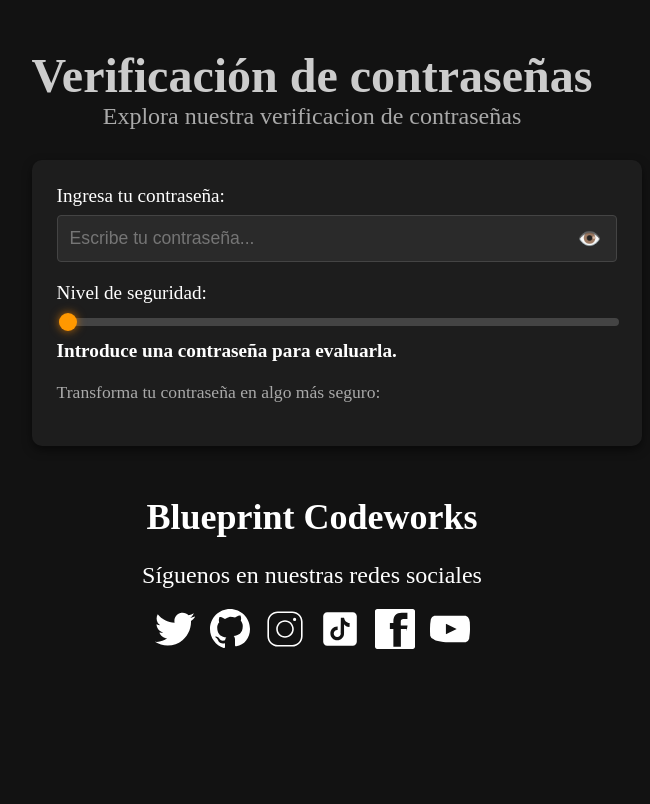
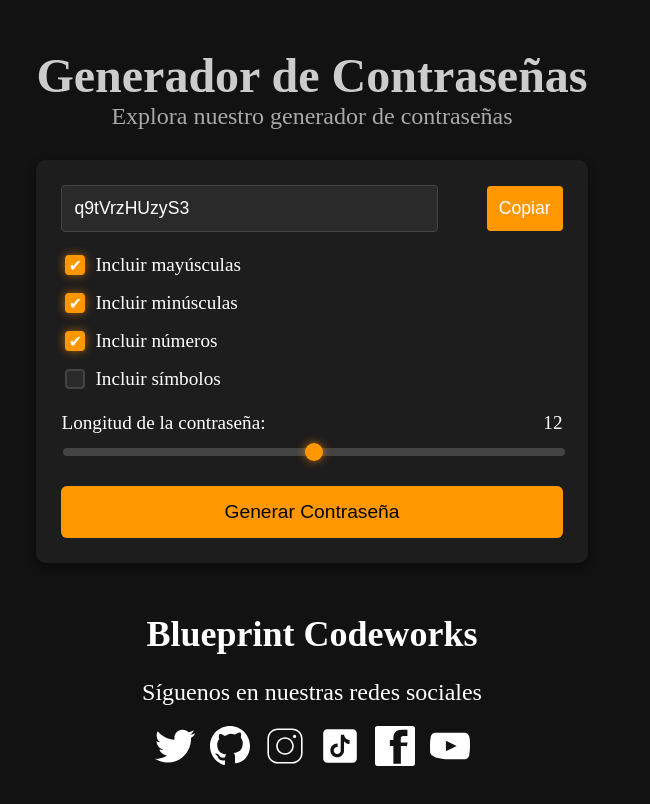
Before and after one commit to Blueprint-Codeworks/Generador-de-contrase-as-1-Nativo, a plain HTML site: page index.html in a window 1280 px wide. Shown: the whole page, without its empty margins (328-978 px from the left). Drawn offline with Linux system fonts and the light colour scheme.

Commit message:
Generador de contraseñas Nativo update

```diff
--- a/index.html
+++ b/index.html
@@ -16,57 +16,50 @@
     <div class="cards-page">
       <div class="container">
         <!-- Título Principal -->
-
         <div class="containerTitle text-center my-5">
-          <h1 class="main-title">Verificación de contraseñas</h1>
+          <h1 class="main-title">Generador de Contraseñas</h1>
           <p class="subtitle text-lg text-gray-600">
-            Explora nuestra verificacion de contraseñas
+            Explora nuestro generador de contraseñas
           </p>
         </div>
         <div class="container">
-
           <div class="card">
-            <div class="password-input-container">
-              <label for="passwordInput" class="label-range">Ingresa tu contraseña:</label>
-              <div class="password-wrapper">
-                <input
-                  type="password"
-                  id="passwordInput"
-                  class="customInput password-input"
-                  placeholder="Escribe tu contraseña..."
-                />
-                <button type="button" id="togglePassword" class="toggle-password">
-                  👁️
-                </button>
-              </div>
+            <div class="password-output-container">
+              <input
+                type="text"
+                id="passwordOutput"
+                class="customInput password-output"
+                readonly
+                placeholder="Tu contraseña aparecerá aquí"
+              />
+              <button class="copy-button" id="copyButton">Copiar</button>
             </div>
 
-            <div class="password-strength-container">
-              <label for="passwordStrength" class="label-range">Nivel de seguridad:</label>
-              <input
-                type="range"
-                id="passwordStrength"
-                min="0"
-                max="100"
-                value="0"
-                class="range-input"
-                disabled
-              />
-              <p id="passwordFeedback" class="password-feedback">Introduce una contraseña para evaluarla.</p>
-            </div>
+            <div class="options-container">
+                <label><input type="checkbox" id="includeUppercase" checked /> Incluir mayúsculas</label>
+                <label><input type="checkbox" id="includeLowercase" checked /> Incluir minúsculas</label>
+                <label><input type="checkbox" id="includeNumbers" checked /> Incluir números</label>
+                <label><input type="checkbox" id="includeSymbols" /> Incluir símbolos</label>
+              </div>
 
-            <div class="password-improvement-container">
-              <p id="passwordImprovement" class="password-improvement"></p>
-              <p class="password-examples">Transforma tu contraseña en algo más seguro:</p>
-              <ul id="passwordExamplesList">
-                <!-- Ejemplos generados automáticamente aparecerán aquí -->
-              </ul>
-            </div>
+            <label for="passwordLength" class="label-range"
+              >Longitud de la contraseña:
+              <span id="passwordLengthValue">12</span></label
+            >
+            <input
+              type="range"
+              id="passwordLength"
+              min="4"
+              max="20"
+              value="12"
+              class="range-input"
+            />
+
+            <button class="generate-button" id="generateButton">
+              Generar Contraseña
+            </button>
           </div>
         </div>
-
-
-
 
         <!-- Sección de redes sociales -->
         <div class="social-section">
--- a/scripts.js
+++ b/scripts.js
@@ -1,117 +1,70 @@
 document.addEventListener('DOMContentLoaded', () => {
-    const passwordInput = document.getElementById('passwordInput');
-    const passwordStrength = document.getElementById('passwordStrength');
-    const passwordFeedback = document.getElementById('passwordFeedback');
-    const passwordImprovement = document.getElementById('passwordImprovement');
-    const passwordExamplesList = document.getElementById('passwordExamplesList');
-    const togglePassword = document.getElementById('togglePassword');
+    const passwordOutput = document.getElementById('passwordOutput');
+    const copyButton = document.getElementById('copyButton');
+    const generateButton = document.getElementById('generateButton');
+    const passwordLength = document.getElementById('passwordLength');
+    const passwordLengthValue = document.getElementById('passwordLengthValue');
+    const errorMessage = document.createElement('p'); // Mensaje de error
 
-    // Mostrar/ocultar contraseña
-    togglePassword.addEventListener('click', () => {
-      if (passwordInput.type === 'password') {
-        passwordInput.type = 'text';
-        togglePassword.innerHTML = `
-      <svg xmlns="http://www.w3.org/2000/svg" xmlns:xlink="http://www.w3.org/1999/xlink" version="1.1" viewBox="0 0 509.319 509.319" style="enable-background:new 0 0 509.319 509.319;" xml:space="preserve" width="24" height="24">
-        <g>
-          <path d="M488.942,188.222L488.942,188.222c-16.507-24.031-36.159-45.743-58.432-64.555l60.096-60.075   c12.135-12.848,11.558-33.101-1.29-45.236c-12.346-11.661-31.65-11.647-43.979,0.031l-69.248,69.269   c-37.697-18.837-79.311-28.5-121.451-28.203C159.882,60.36,71.893,108.716,20.334,188.222c-27.112,39.874-27.112,92.264,0,132.139   c16.507,24.031,36.159,45.743,58.432,64.555L18.67,445.054c-12.501,12.501-12.501,32.769,0,45.269   c12.501,12.501,32.769,12.501,45.269,0l69.248-69.269c37.697,18.837,79.311,28.5,121.451,28.203   c94.756-0.905,182.745-49.262,234.304-128.768C516.112,280.586,516.112,228.125,488.942,188.222z M73.113,284.222   c-12.285-18.016-12.285-41.717,0-59.733C112.451,162.079,180.866,124,254.638,123.454c24.861-0.121,49.543,4.215,72.875,12.8   l-39.552,39.531c-43.381-18.416-93.478,1.823-111.893,45.204c-9.046,21.309-9.046,45.38,0,66.689l-51.989,52.011   C104.466,323.794,87.295,305.106,73.113,284.222z M436.163,284.222c-39.339,62.41-107.754,100.489-181.525,101.035   c-24.861,0.121-49.543-4.215-72.875-12.8l39.552-39.552c43.381,18.416,93.478-1.823,111.893-45.204   c9.046-21.309,9.046-45.38,0-66.689l51.989-51.989c19.612,15.895,36.783,34.583,50.965,55.467   C448.448,242.505,448.448,266.206,436.163,284.222L436.163,284.222z"/>
-        </g>
-      </svg>
-    `; // Ojo con una X
-      } else {
-        passwordInput.type = 'password';
-        togglePassword.textContent = '👁️'; // Ojo normal
-      }
+    const includeUppercase = document.getElementById('includeUppercase');
+    const includeLowercase = document.getElementById('includeLowercase');
+    const includeNumbers = document.getElementById('includeNumbers');
+    const includeSymbols = document.getElementById('includeSymbols');
+
+    const UPPERCASE_CHARS = 'ABCDEFGHIJKLMNOPQRSTUVWXYZ';
+    const LOWERCASE_CHARS = 'abcdefghijklmnopqrstuvwxyz';
+    const NUMBER_CHARS = '0123456789';
+    const SYMBOL_CHARS = '!@#$%^&*()_+[]{}<>?,./';
+
+    // Mensaje de error personalizado
+    errorMessage.textContent = 'Por favor, selecciona al menos una opción para generar la contraseña.';
+    errorMessage.style.color = 'red';
+    errorMessage.style.display = 'none'; // Oculto por defecto
+    generateButton.parentElement.appendChild(errorMessage); // Añadir el mensaje debajo del botón
+
+    function generatePassword() {
+        let chars = '';
+        if (includeUppercase.checked) chars += UPPERCASE_CHARS;
+        if (includeLowercase.checked) chars += LOWERCASE_CHARS;
+        if (includeNumbers.checked) chars += NUMBER_CHARS;
+        if (includeSymbols.checked) chars += SYMBOL_CHARS;
+
+        if (!chars) { // Si no hay ninguna opción marcada
+            errorMessage.style.display = 'block'; // Mostrar el mensaje de error
+            passwordOutput.value = ''; // Limpiar el campo de contraseña
+            return;
+        }
+
+        errorMessage.style.display = 'none'; // Ocultar el mensaje de error si todo está bien
+
+        const length = parseInt(passwordLength.value);
+        let password = '';
+        for (let i = 0; i < length; i++) {
+            const randomIndex = Math.floor(Math.random() * chars.length);
+            password += chars[randomIndex];
+        }
+        passwordOutput.value = password;
+    }
+
+    // Actualiza la longitud visualmente
+    passwordLength.addEventListener('input', () => {
+        passwordLengthValue.textContent = passwordLength.value;
     });
 
-    // Evaluar la fuerza de la contraseña
-    passwordInput.addEventListener('input', () => {
-      const password = passwordInput.value;
-      const strength = calculatePasswordStrength(password);
+    // Generar contraseña al hacer clic en el botón
+    generateButton.addEventListener('click', generatePassword);
 
-      passwordStrength.value = strength;
-      displayFeedback(strength);
-
-      const improvementMessage = getImprovementMessage(password);
-      passwordImprovement.textContent = improvementMessage;
-
-      generatePasswordExamples(password);
+    // Copiar contraseña al portapapeles
+    copyButton.addEventListener('click', () => {
+        if (passwordOutput.value) {
+            passwordOutput.select();
+            document.execCommand('copy');
+            alert('Contraseña copiada al portapapeles!');
+        } else {
+            alert('No hay contraseña para copiar.');
+        }
     });
 
-    function calculatePasswordStrength(password) {
-      let strength = 0;
-
-      if (password.length >= 6) strength += 20; // Longitud
-      if (/[A-Z]/.test(password)) strength += 20; // Mayúsculas
-      if (/[a-z]/.test(password)) strength += 20; // Minúsculas
-      if (/\d/.test(password)) strength += 20; // Números
-      if (/[\W_]/.test(password)) strength += 20; // Símbolos
-
-      return strength;
-    }
-
-    function displayFeedback(strength) {
-      if (strength === 0) {
-        passwordFeedback.textContent = 'Introduce una contraseña para evaluarla.';
-        passwordFeedback.className = 'password-feedback';
-      } else if (strength <= 40) {
-        passwordFeedback.textContent = 'Poco Segura';
-        passwordFeedback.className = 'password-feedback poco-segura';
-      } else if (strength <= 70) {
-        passwordFeedback.textContent = 'Segura';
-        passwordFeedback.className = 'password-feedback segura';
-      } else {
-        passwordFeedback.textContent = 'Muy Segura';
-        passwordFeedback.className = 'password-feedback muy-segura';
-      }
-    }
-
-    function getImprovementMessage(password) {
-      const missingRequirements = [];
-
-      if (password.length < 6) missingRequirements.push('mínimo 6 caracteres');
-      if (!/[A-Z]/.test(password)) missingRequirements.push('una letra mayúscula');
-      if (!/[a-z]/.test(password)) missingRequirements.push('una letra minúscula');
-      if (!/\d/.test(password)) missingRequirements.push('un número');
-      if (!/[\W_]/.test(password)) missingRequirements.push('un símbolo');
-
-      if (missingRequirements.length === 0) {
-        return '¡Esta contraseña es fuerte!';
-      }
-
-      return `Para mejorar, incluye: ${missingRequirements.join(', ')}.`;
-    }
-
-    function generatePasswordExamples(password) {
-      const examples = [];
-      let modifiedPassword = password;
-
-      if (password.length < 6) {
-        modifiedPassword += '123!';
-      }
-
-      if (!/[A-Z]/.test(password)) {
-        modifiedPassword = modifiedPassword.charAt(0).toUpperCase() + modifiedPassword.slice(1);
-      }
-
-      if (!/\d/.test(password)) {
-        modifiedPassword += '1';
-      }
-
-      if (!/[\W_]/.test(password)) {
-        modifiedPassword += '-!';
-      }
-
-      // Generar algunos ejemplos
-      examples.push(`Ejemplo 1: ${modifiedPassword}`);
-      examples.push(`Ejemplo 2: ${modifiedPassword.slice(0, 4)}XyZ!${modifiedPassword.slice(-2)}`);
-      examples.push(`Ejemplo 3: ${modifiedPassword}22$`);
-
-      // Limpiar y actualizar la lista de ejemplos
-      passwordExamplesList.innerHTML = '';
-      examples.forEach(example => {
-        const li = document.createElement('li');
-        li.textContent = example;
-        passwordExamplesList.appendChild(li);
-      });
-    }
-  });
+    // Generar una contraseña inicial al cargar la página
+    generatePassword();
+});
--- a/styles.css
+++ b/styles.css
@@ -10,62 +10,104 @@ body {
     text-align: center;
 }
 
-.cards-page {
+.cards-page{
     display: flex;
     justify-content: center;
   }
+
 /* Estilo de la tarjeta */
 .card {
     background-color: #1d1d1d;
     padding: 25px;
     border-radius: 10px;
     box-shadow: 0 4px 10px rgba(0, 0, 0, 0.5);
-    width: 100%;
 }
 
-/* Estilo del input de contraseña */
-.password-input-container {
+/* Estilo del campo de salida de contraseña */
+.password-output-container {
+    display: flex;
+    justify-content: space-between;
+    align-items: center;
     margin-bottom: 20px;
-    position: relative;
 }
 
-.password-wrapper {
-    position: relative;
-    display: flex;
-    align-items: center;
+.password-output {
+    width: 70%;
+    padding: 12px;
+    font-size: 1.1rem;
+    background-color: #2a2a2a;
+    color: white;
+    border: 1px solid #444;
+    border-radius: 4px;
 }
 
-.customInput {
-    width: 100%;
+.copy-button {
+    background-color: #ff9800;
+    border: none;
     padding: 12px;
-    background-color: #2a2a2a;
-    border: 1px solid #444;
+    border-radius: 4px;
+    cursor: pointer;
     color: white;
-    border-radius: 4px;
+    transition: background-color 0.3s;
     font-size: 1.1rem;
 }
 
-/* Botón de mostrar/ocultar contraseña */
-.toggle-password {
-    background: none;
-    border: none;
-    position: absolute;
-    right: 10px;
-    font-size: 1.2rem;
-    cursor: pointer;
-    color: #ff9800;
+.copy-button:hover {
+    background-color: #ffa500;
 }
 
-.toggle-password:hover {
-    color: #ffa500;
+/* Estilo de los checkboxes y etiquetas */
+.options-container {
+    text-align: left;
+    margin-bottom: 20px;
 }
 
-/* Estilo para la etiqueta y el rango de seguridad */
-.password-strength-container {
+.options-container label {
+    display: flex;
+    align-items: center;
+    margin-bottom: 12px;
+    font-size: 1.2rem;
+}
+
+.options-container input[type="checkbox"] {
+    appearance: none;
+    background-color: #2a2a2a;
+    border: 2px solid #444;
+    width: 20px;
+    height: 20px;
+    border-radius: 4px;
+    margin-right: 10px;
+    display: inline-block;
+    position: relative;
+    transition: background-color 0.3s ease, box-shadow 0.3s ease;
+}
+
+/* Estilo del checkbox cuando está seleccionado */
+.options-container input[type="checkbox"]:checked {
+    background-color: #ff9800;
+    box-shadow: 0 0 10px rgba(255, 140, 0, 0.6);
+    border-color: #ff9800;
+}
+
+/* Icono del tilde dentro del checkbox */
+.options-container input[type="checkbox"]:checked::after {
+    content: "✔";
+    position: absolute;
+    color: white;
+    font-size: 16px;
+    top: 50%;
+    left: 50%;
+    transform: translate(-50%, -50%);
+}
+
+/* Estilo del slider */
+/* Contenedor para la longitud de la contraseña */
+.password-length-container {
     margin-bottom: 20px;
     text-align: left;
 }
 
+/* Etiqueta de la longitud */
 .label-range {
     display: flex;
     justify-content: space-between;
@@ -74,16 +116,33 @@ body {
     color: #ffffff;
 }
 
+.password-length-value {
+    background-color: #2a2a2a;
+    color: #ff9800;
+    padding: 4px 8px;
+    border-radius: 4px;
+    font-size: 1.1rem;
+    font-weight: bold;
+    box-shadow: 0 0 5px rgba(255, 140, 0, 0.5);
+}
+
+/* Estilo para el input de tipo range */
 .range-input {
-    -webkit-appearance: none;
+    -webkit-appearance: none; /* Eliminar estilo por defecto en navegadores Webkit */
     width: 100%;
     height: 8px;
     background: #444;
     border-radius: 5px;
     outline: none;
     transition: background 0.3s ease;
+    margin-bottom: 30px;
 }
 
+.range-input:hover {
+    background: #555;
+}
+
+/* Thumb del range (la "perilla" del control deslizante) */
 .range-input::-webkit-slider-thumb {
     -webkit-appearance: none;
     appearance: none;
@@ -96,6 +155,11 @@ body {
     transition: background-color 0.3s ease, transform 0.3s ease;
 }
 
+.range-input::-webkit-slider-thumb:hover {
+    background-color: #ffa500;
+    transform: scale(1.2);
+}
+
 .range-input::-moz-range-thumb {
     width: 18px;
     height: 18px;
@@ -106,57 +170,38 @@ body {
     transition: background-color 0.3s ease, transform 0.3s ease;
 }
 
-.password-feedback {
-    font-size: 1.2rem;
-    font-weight: bold;
-    text-align: left;
-    color: #fff;
-    margin-top: 10px;
+.range-input::-moz-range-thumb:hover {
+    background-color: #ffa500;
+    transform: scale(1.2);
 }
 
-.password-feedback.poco-segura {
-    color: red;
+.generate-button {
+    background-color: #ff9800;
+    border: none;
+    padding: 15px;
+    width: 100%;
+    border-radius: 6px;
+    cursor: pointer;
+    font-size: 1.2rem;
+    transition: background-color 0.3s, transform 0.2s;
 }
 
-.password-feedback.segura {
-    color: orange;
+.generate-button:hover {
+    background-color: #ffa500;
+    transform: scale(1.05);
 }
 
-.password-feedback.muy-segura {
-    color: green;
+/* Estilos responsive */
+@media (max-width: 500px) {
+    .container {
+        max-width: 100%;
+    }
+    .password-output-container {
+        flex-direction: column;
+        gap: 10px;
+    }
 }
 
-.password-improvement-container {
-    margin-top: 20px;
-    text-align: left;
-}
-
-.password-improvement {
-    color: #ff9800;
-    font-size: 1rem;
-}
-
-.password-examples {
-    margin-top: 20px;
-    color: #a9a9a9;
-    font-size: 1.1rem;
-}
-
-.password-examples code {
-    color: #ff9800;
-    font-weight: bold;
-}
-
-#passwordExamplesList {
-    margin-top: 10px;
-    list-style-type: none;
-    padding-left: 0;
-}
-
-#passwordExamplesList li {
-    margin-bottom: 10px;
-    color: #ccc;
-}
   /* Social section styles */
   .social-section {
     text-align: center;
```
Lines whose indentation alone changed are shown as unchanged.
